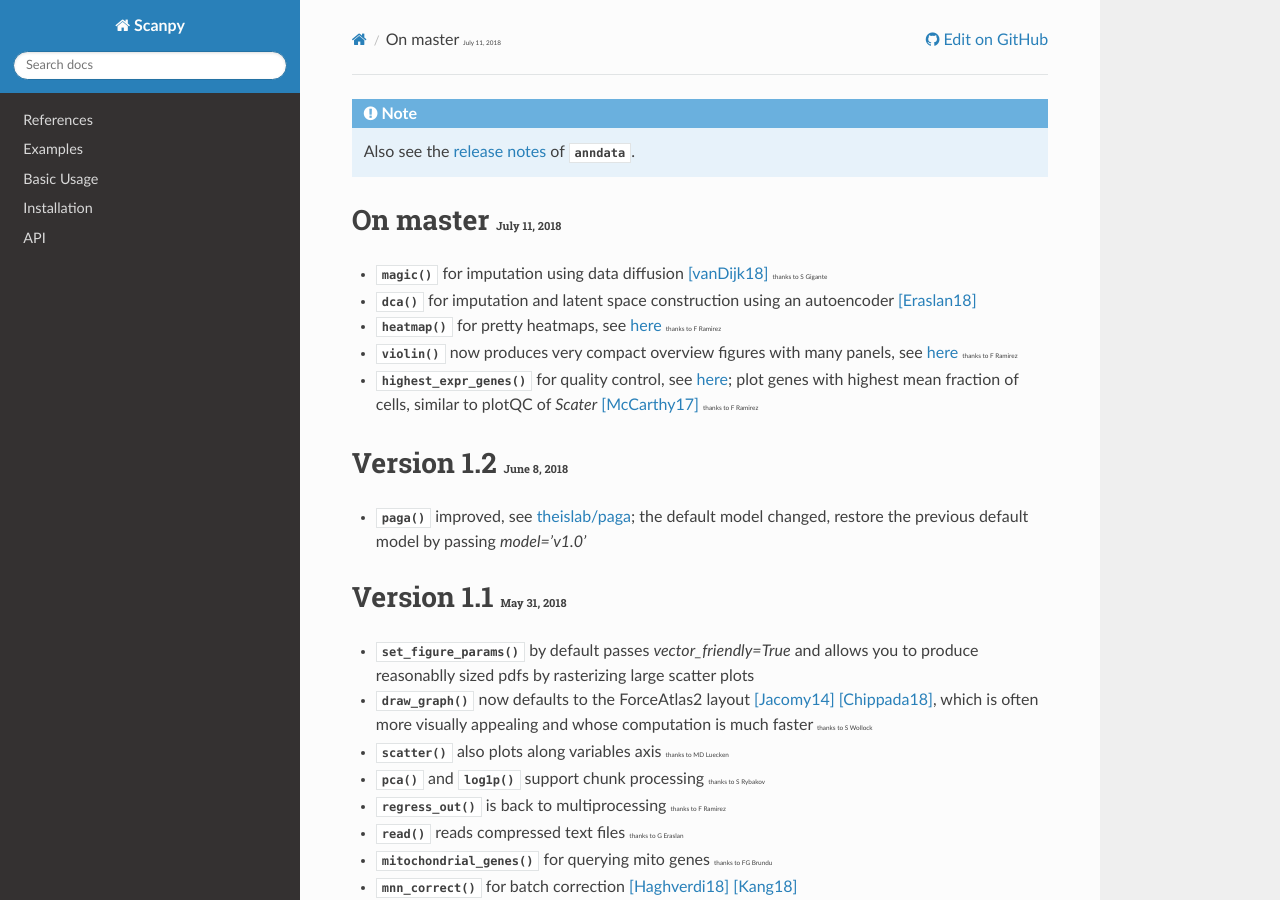
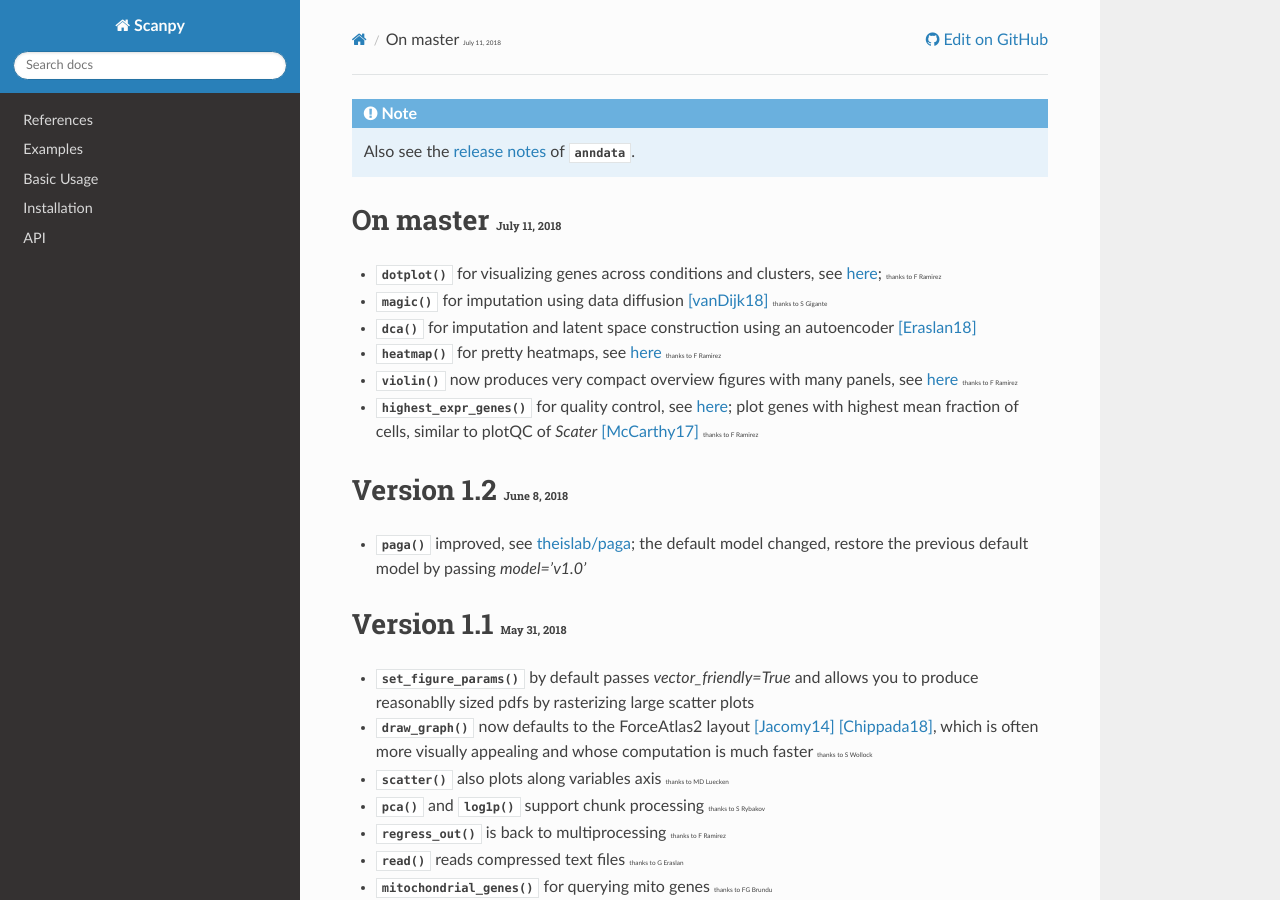
Before and after one commit to scverse/scanpy, a Sphinx documentation site: the page built from docs/release_notes.rst, in a window 1280 px wide and 900 px high. Built offline with Sphinx 7.4.7 and the Read the Docs theme 2.0.0, drawn with Linux system fonts in a browser that asks for light colours; the version number could not be read and is left out.

Commit message:
updated docs with dotplot

```diff
--- a/docs/api/plotting.rst
+++ b/docs/api/plotting.rst
@@ -19,6 +19,7 @@ Generic
    pl.scatter
    pl.violin
    pl.heatmap
+   pl.dotplot
    pl.clustermap
    pl.ranking
 
--- a/docs/release_notes.rst
+++ b/docs/release_notes.rst
@@ -8,6 +8,7 @@
 On master :small:`July 11, 2018`
 --------------------------------
 
+- :func:`~scanpy.api.pl.dotplot` for visualizing genes across conditions and clusters, see `here <https://gist.github.com/fidelram/2289b7a8d6da055fb058ac9a79ed485c>`__; :small:`thanks to F Ramirez`
 - :func:`~scanpy.api.pp.magic` for imputation using data diffusion [vanDijk18]_ :small:`thanks to S Gigante`
 - :func:`~scanpy.api.pp.dca` for imputation and latent space construction using an autoencoder [Eraslan18]_
 - :func:`~scanpy.api.pl.heatmap` for pretty heatmaps, see `here <https://github.com/theislab/scanpy/pull/175>`__ :small:`thanks to F Ramirez`
```
